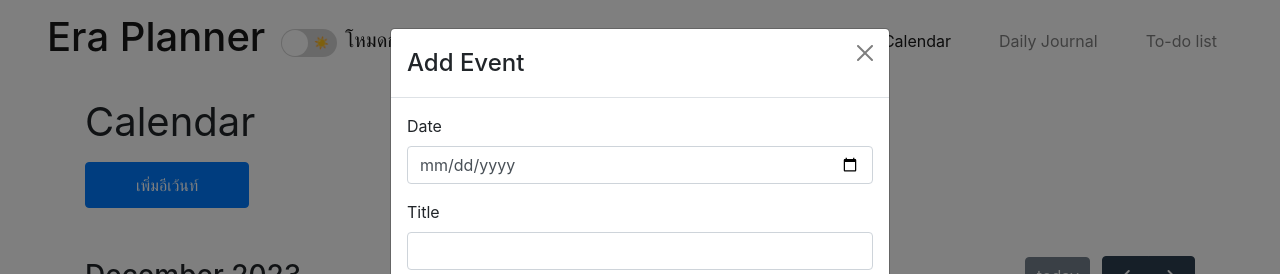
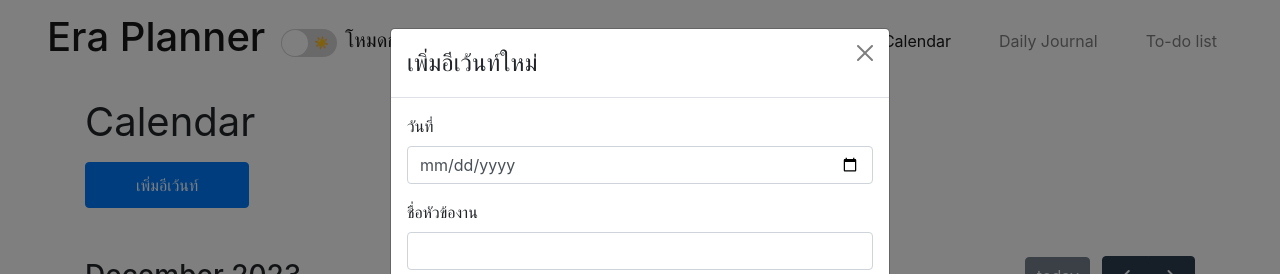
Before and after one commit to Celesca/FinalProject-Frontend-DevInit, a Next.js app: page /calendar in a window 1280 px wide. Both pictures are taken after a click on the button "เพิ่มอีเว้นท์". Shown: the top 274 px of the page. Built offline with nearby package versions, Linux system fonts and the light colour scheme.

Commit message:
fix: calendar lang

```diff
--- a/pages/calendar.js
+++ b/pages/calendar.js
@@ -1,5 +1,4 @@
 import styles from "@/styles/Calendar.module.css";
-import { Inter } from "next/font/google";
 import CalendarComponent from "@/components/Calendar";
 import { useState, useEffect } from "react";
 import { Button, Modal, Form } from "react-bootstrap";
@@ -64,13 +63,13 @@ export default function Calendar() {
         {/* Modal for adding a new event */}
         <Modal show={showModal} onHide={handleCloseModal}>
           <Modal.Header closeButton>
-            <Modal.Title>Add Event</Modal.Title>
+            <Modal.Title>เพิ่มอีเว้นท์ใหม่</Modal.Title>
           </Modal.Header>
           <Modal.Body>
             <Form>
               {/* Date Input */}
               <Form.Group className="mb-3" controlId="formDate">
-                <Form.Label>Date</Form.Label>
+                <Form.Label>วันที่</Form.Label>
                 <Form.Control
                   type="date"
                   name="date"
@@ -81,7 +80,7 @@ export default function Calendar() {
 
               {/* Title Input */}
               <Form.Group className="mb-3" controlId="formTitle">
-                <Form.Label>Title</Form.Label>
+                <Form.Label>ชื่อหัวข้องาน</Form.Label>
                 <Form.Control
                   type="text"
                   name="title"
```
